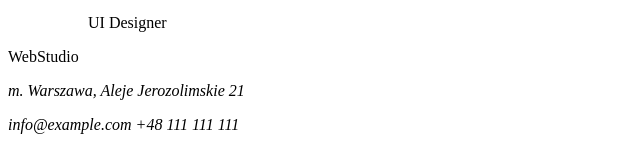
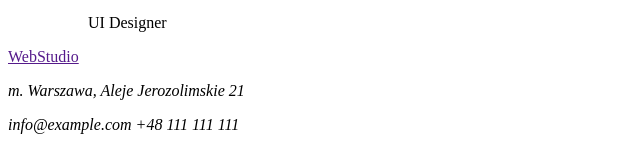
Before and after one commit to AliceWitek/goit-markup-hw-01, a plain HTML site: page index.html in a window 1280 px wide. Shown: the part 2279-2426 px from the top of the page, 0-640 px from the left. Drawn offline with Linux system fonts and the light colour scheme.

Commit message:
Dodanie brakującego nawiasu ostrego.

```diff
--- a/index.html
+++ b/index.html
@@ -231,7 +231,7 @@
     <!--footer-->
     <footer>
         <div class="footer">
-        <div class="logo-footer"
+          <div class="logo-footer">
             <a href="">WebStudio</a>
             </div>
 <!--dane adresowe-->
```
